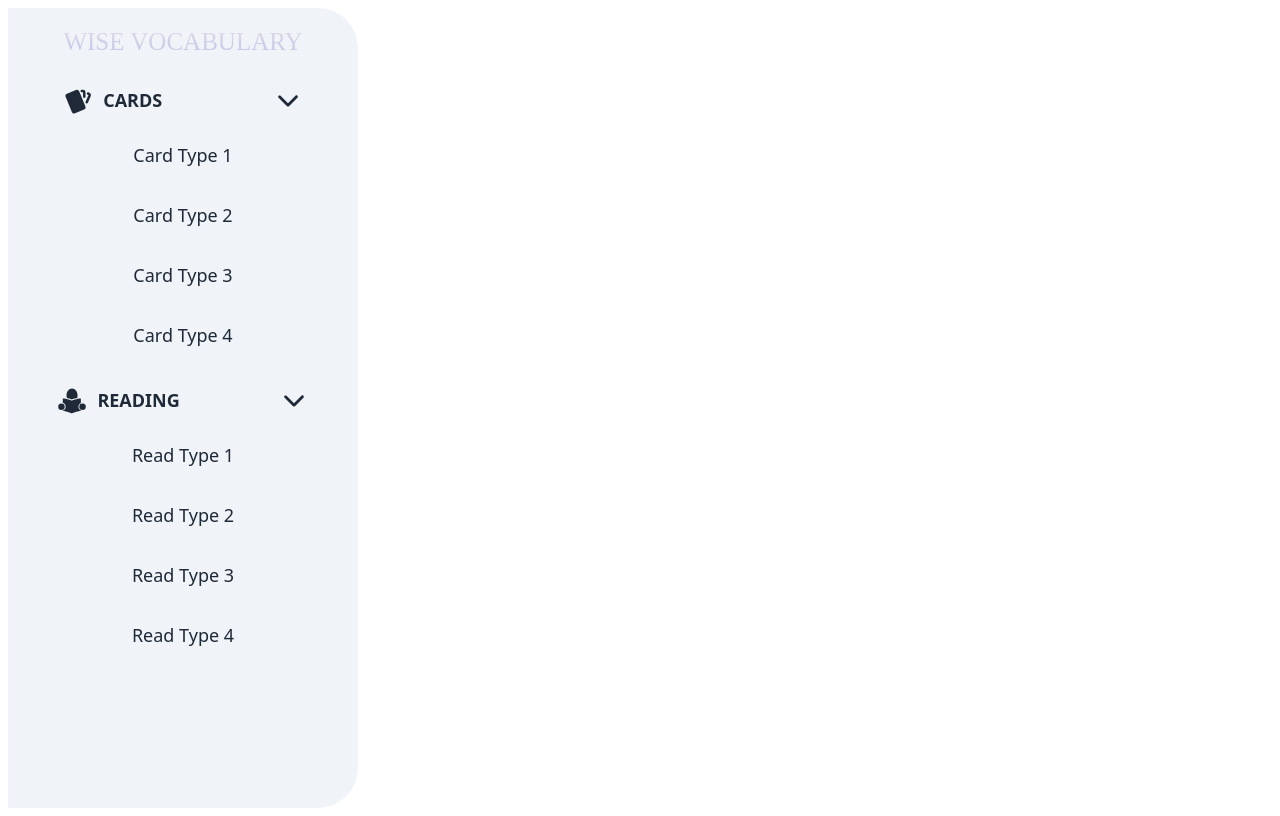
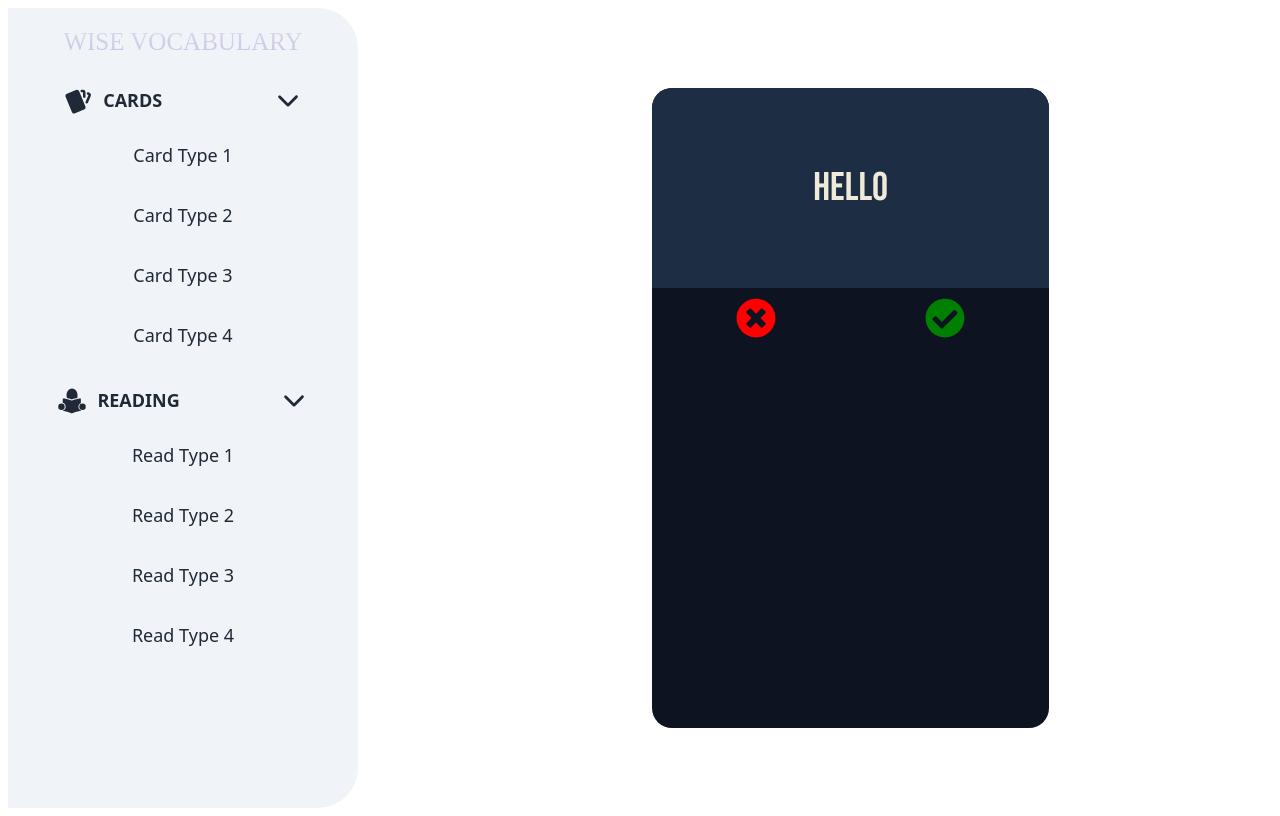
Before and after one commit to bilgekosee/vocabulary-card-api, a React (Vite) app: page /card-type-3 in a window 1280 px wide. Built offline with nearby package versions, Linux system fonts and the light colour scheme; a web font is replaced by a local one.

Commit message:
üçüncü kart eklendi

```diff
--- a/index.html
+++ b/index.html
@@ -9,6 +9,12 @@
       href="https://fonts.googleapis.com/css2?family=Big+Shoulders+Stencil:opsz,wght@10..72,100..900&family=Bungee+Tint&family=Inter:ital,opsz,wght@0,14..32,100..900;1,14..32,100..900&family=Libre+Baskerville:ital,wght@0,400;0,700;1,400&family=Montserrat+Alternates:ital,wght@0,100;0,200;0,300;0,400;0,500;0,600;0,700;0,800;0,900;1,100;1,200;1,300;1,400;1,500;1,600;1,700;1,800;1,900&family=Montserrat:ital,wght@0,100..900;1,100..900&family=Mulish:ital,wght@0,200..1000;1,200..1000&family=Oswald:wght@200..700&family=Oxygen:wght@300;400;700&family=Playwrite+IT+Moderna:wght@100..400&family=Poppins:ital,wght@0,100;0,200;0,300;0,400;0,500;0,600;0,700;0,800;0,900;1,100;1,200;1,300;1,400;1,500;1,600;1,700;1,800;1,900&display=swap"
       rel="stylesheet"
     />
+    <link rel="preconnect" href="https://fonts.googleapis.com" />
+    <link rel="preconnect" href="https://fonts.gstatic.com" crossorigin />
+    <link
+      href="https://fonts.googleapis.com/css2?family=Bebas+Neue&display=swap"
+      rel="stylesheet"
+    />
     <meta name="viewport" content="width=device-width, initial-scale=1.0" />
     <title>Vite + React</title>
   </head>
--- a/src/App.jsx
+++ b/src/App.jsx
@@ -3,6 +3,7 @@ import { BrowserRouter as Router, Routes, Route } from "react-router-dom";
 import Sidebar from "./sidebar/sidebar";
 import VocabularyCardOne from "./cards/VocabularyType1/VocabularyType1";
 import VocabularyCardSecond from "./cards/VocabularyType2/VocabularyType2";
+import VocabularyCardThird from "./cards/VocabularyType3/VocabularyType3";
 
 function App() {
   return (
@@ -13,6 +14,7 @@ function App() {
           <Routes>
             <Route path="/card-type-1" element={<VocabularyCardOne />} />
             <Route path="/card-type-2" element={<VocabularyCardSecond />} />
+            <Route path="/card-type-3" element={<VocabularyCardThird />} />
           </Routes>
         </div>
       </div>
--- /dev/null
+++ b/src/cards/VocabularyType3/VocabularyType3.css
@@ -0,0 +1,114 @@
+.third-card-container {
+  display: flex;
+  align-items: center;
+  justify-content: center;
+  font-family: "Bebas Neue", sans-serif;
+  color: #f0ebd8;
+}
+.third-card-wrapper {
+  width: 397px;
+  height: 640px;
+  border-radius: 20px;
+  background-color: #0d1321;
+}
+.third-card-title-wrapper {
+  width: 397px;
+  height: 200px;
+  border-radius: 20px 20px 0px 0px;
+  background-color: #1d2d44;
+  display: flex;
+  align-items: center;
+  justify-content: center;
+}
+.third-card-title {
+  font-size: 40px;
+  font-weight: 500;
+}
+.control-icons {
+  display: flex;
+  justify-content: space-around;
+  padding: 10px;
+  font-size: 40px;
+  animation: fadeInPop 0.5s ease;
+}
+
+.ok-button,
+.reject-button {
+  transition: transform 0.3s ease, box-shadow 0.3s ease;
+  cursor: pointer;
+}
+
+.ok-button {
+  color: green;
+  animation: popSuccess 0.6s ease;
+}
+
+.reject-button {
+  color: red;
+  animation: popReject 0.6s ease;
+}
+
+.ok-button:hover,
+.reject-button:hover {
+  transform: scale(1.2);
+  box-shadow: 0 0 10px rgba(0, 0, 0, 0.2);
+}
+
+@keyframes fadeInPop {
+  0% {
+    opacity: 0;
+    transform: scale(0.8);
+  }
+  100% {
+    opacity: 1;
+    transform: scale(1);
+  }
+}
+
+@keyframes popSuccess {
+  0% {
+    transform: scale(0.5) rotate(-30deg);
+    opacity: 0;
+  }
+  60% {
+    transform: scale(1.2) rotate(10deg);
+    opacity: 1;
+  }
+  100% {
+    transform: scale(1) rotate(0deg);
+  }
+}
+
+@keyframes popReject {
+  0% {
+    transform: scale(0.5) rotate(30deg);
+    opacity: 0;
+  }
+  60% {
+    transform: scale(1.2) rotate(-10deg);
+    opacity: 1;
+  }
+  100% {
+    transform: scale(1) rotate(0deg);
+  }
+}
+.translate-content-wrapper {
+  display: flex;
+  align-items: center;
+  justify-content: center;
+  padding-top: 40px;
+}
+.translate-content {
+  font-size: 15px;
+  font-weight: lighter;
+  color: #748cab;
+}
+.false-section {
+  display: flex;
+  flex-direction: column;
+  align-items: center;
+  gap: 90px;
+}
+.answer {
+  font-size: 30px;
+}
--- /dev/null
+++ b/src/cards/VocabularyType3/VocabularyType3.jsx
@@ -0,0 +1,48 @@
+import "./VocabularyType3.css";
+import { useState } from "react";
+import { FaCheckCircle, FaTimesCircle } from "react-icons/fa";
+
+const VocabularyCardThird = () => {
+  const [isApproved, setIsApproved] = useState(null);
+
+  return (
+    <div className="third-card-container">
+      <div className="third-card-wrapper">
+        <div className="third-card-title-wrapper">
+          <span className="third-card-title">Hello</span>
+        </div>
+
+        <div className="control-icons">
+          <FaTimesCircle
+            className="reject-button"
+            onClick={() => setIsApproved(false)}
+          />
+          <FaCheckCircle
+            className="ok-button"
+            onClick={() => setIsApproved(true)}
+          />
+        </div>
+
+        {isApproved !== null && (
+          <div className="translate-content-wrapper">
+            {isApproved ? (
+              <div className="false-section">
+                <span className="translate-content">Tebrikler!!!</span>
+                <span className="answer">Merhaba</span>
+              </div>
+            ) : (
+              <div className="false-section">
+                <span className="translate-content">
+                  Üzülme bir dahaki sefere yapabilirsin!!!
+                </span>
+                <span className="answer">Merhaba</span>
+              </div>
+            )}
+          </div>
+        )}
+      </div>
+    </div>
+  );
+};
+
+export default VocabularyCardThird;
--- a/src/sidebar/sidebar.jsx
+++ b/src/sidebar/sidebar.jsx
@@ -51,7 +51,7 @@ const Header = () => {
           <ul className="submenu">
             <li onClick={() => navigate("/card-type-1")}>Card Type 1</li>
             <li onClick={() => navigate("/card-type-2")}>Card Type 2</li>
-            <li>Card Type 3</li>
+            <li onClick={() => navigate("/card-type-3")}>Card Type 3</li>
             <li>Card Type 4</li>
           </ul>
         )}
```
